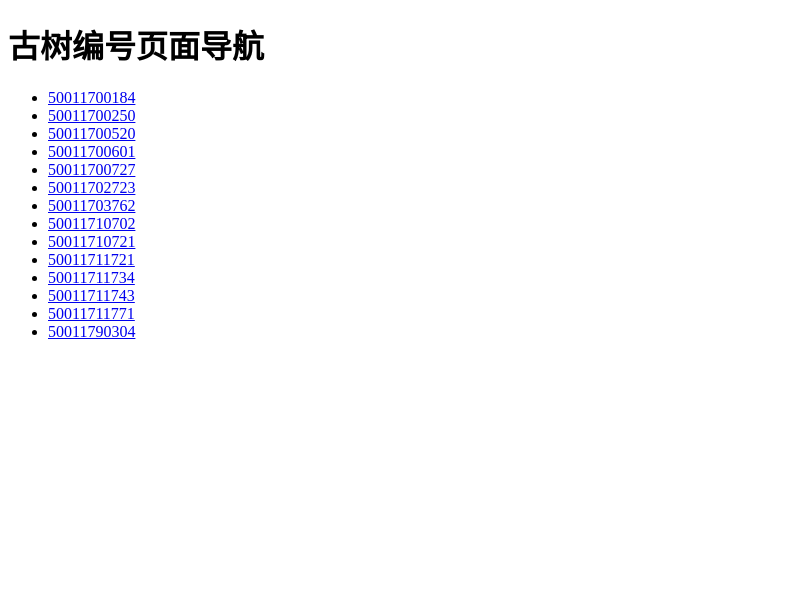
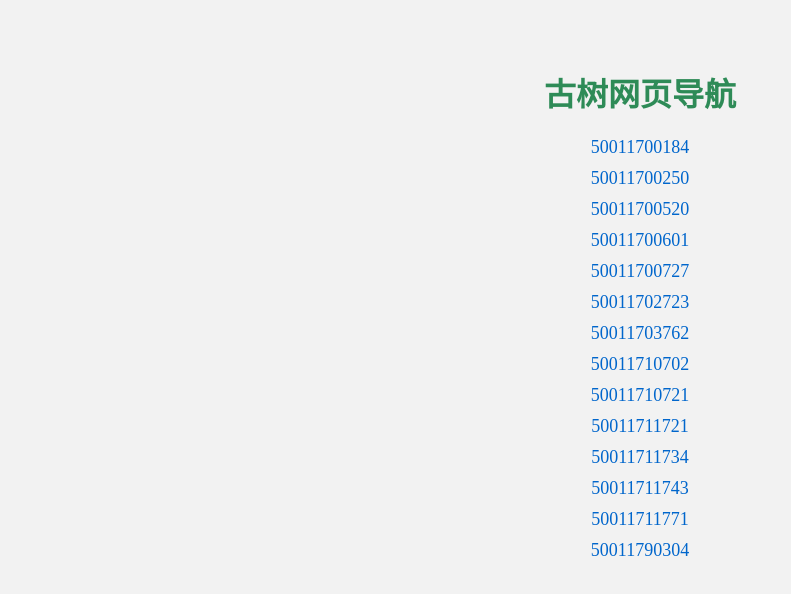
Before and after one commit to ZdadA584/tree-info3, a plain HTML site: page index.html in a window 1280 px wide. Shown: the whole page, without its empty margins (0-791 px from the left). Drawn offline with Linux system fonts and the light colour scheme.

Commit message:
Add files via upload

```diff
--- a/index.html
+++ b/index.html
@@ -1,11 +1,19 @@
 <!DOCTYPE html>
-<html lang="zh-CN">
+<html lang="zh">
 <head>
-  <meta charset="utf-8">
-  <title>古树详情导航页</title>
+  <meta charset="UTF-8">
+  <title>古树二维码导航页</title>
+  <style>
+    body { font-family: '微软雅黑'; background: #f2f2f2; padding: 40px; }
+    h1 { text-align: center; color: #2E8B57; }
+    ul { list-style-type: none; padding: 0; text-align: center; }
+    li { margin: 10px 0; }
+    a { font-size: 18px; color: #0066cc; text-decoration: none; }
+    a:hover { text-decoration: underline; }
+  </style>
 </head>
 <body>
-  <h1>古树编号页面导航</h1>
+  <h1>古树网页导航</h1>
   <ul>
     <li><a href="50011700184.html">50011700184</a></li>
     <li><a href="50011700250.html">50011700250</a></li>
```
